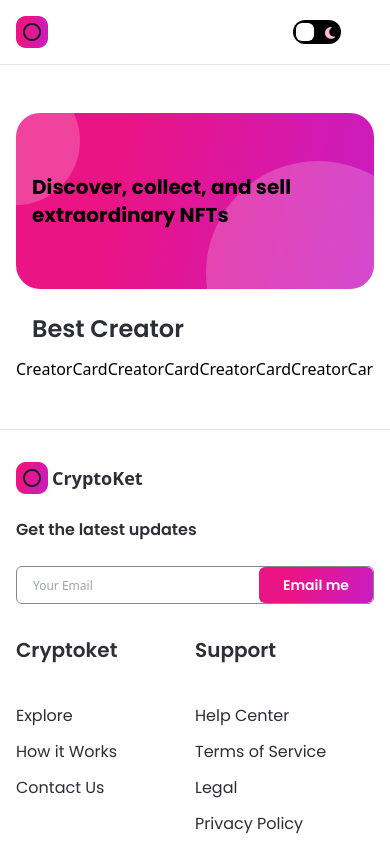
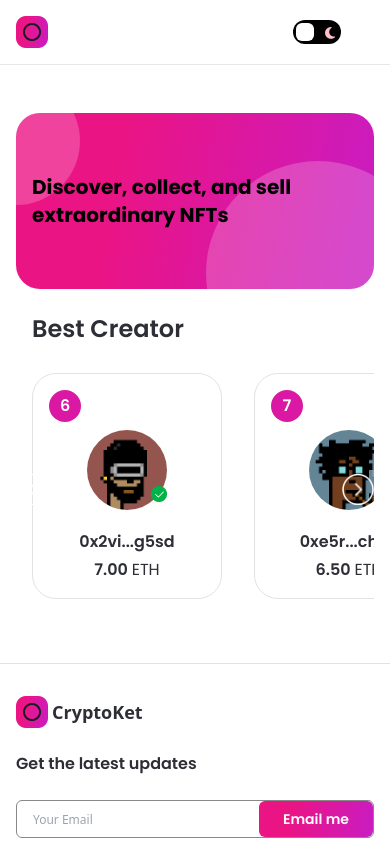
Before and after one commit to devdefifury/nft_marketplace, a Next.js app: page / in a window 390 px wide. Shown: the top 844 px of the page. Built offline with nearby package versions, Linux system fonts and the light colour scheme.

Commit message:
completed creatorcard

```diff
--- a/components/CreatorCard.jsx
+++ b/components/CreatorCard.jsx
@@ -1,5 +1,46 @@
-const CreatorCard = () => {
-  return <div>CreatorCard</div>
+import Image from 'next/image'
+
+import images from '../assets'
+
+const CreatorCard = ({ rank, creatorImage, creatorName, creatorEths }) => {
+  return (
+    <div className="min-w-190 minlg:min-w-240 dark:bg-nft-black-3 bg-white border dark:border-nft-black-3 border-nft-gray-1 rounded-3xl flex flex-col p-4 m-4">
+      <div className="w-8 h-8 bg-nft-red-violet minlg:w-10 minlg:h-10 flexCenter rounded-full">
+        <p className="font-poppins text-white font-semibold text-base minlg:text-lg">
+          {rank}
+        </p>
+      </div>
+
+      <div className="my-2 flex justify-center">
+        <div className="relative w-20 h-20 minlg:w-28">
+          <Image
+            src={creatorImage}
+            layout="fill"
+            objectFit="cover"
+            alt="creatorName"
+            className="rounded-full"
+          />
+          <div className="absolute w-4 h-4 minlg:w-7 minlg:h-7 bottom-2 -right-0">
+            <Image
+              src={images.tick}
+              layout="fill"
+              objectFit="contain"
+              alt="tick"
+            />
+          </div>
+        </div>
+      </div>
+
+      <div className="mt-3 minlg:mt-7 text-center flexCenter flex-col">
+        <p className="font-poppins dark:text-white text-nft-black-1 font-semibold text-base">
+          {creatorName}
+        </p>
+        <p className="mt-1 font-poppins dark:text-white text-nft-black-1 font-semibold text-base">
+          {creatorEths.toFixed(2)} <span className="font-normal">ETH</span>
+        </p>
+      </div>
+    </div>
+  )
 }
 
 export default CreatorCard
--- a/pages/index.js
+++ b/pages/index.js
@@ -1,12 +1,50 @@
-import { useStat, useEffect, useRef } from 'react'
+import { useState, useEffect, useRef } from 'react'
+import Image from 'next/image'
+import { useTheme } from 'next-themes'
 
 import { Banner, CreatorCard } from '../components'
 import images from '../assets'
 import { makeId } from '../utils/makeId'
 
 const Home = () => {
+  const [hideButtons, setHideButtons] = useState(false)
+  const { theme } = useTheme()
   const parentRef = useRef(null)
   const scrollRef = useRef(null)
+
+  const handleScroll = (direction) => {
+    const { current } = scrollRef
+    const { current: parent } = parentRef
+
+    const scrollAmount = window.innerWidth > 1800 ? 270 : 210
+
+    if (direction === 'left') {
+      current.scrollLeft -= scrollAmount
+    } else {
+      current.scrollLeft += scrollAmount
+    }
+  }
+
+  const isScrollable = () => {
+    const { current } = scrollRef
+    const { current: parent } = parentRef
+
+    if (current?.scrollWidth >= parent?.offsetWidth) {
+      setHideButtons(false)
+    } else {
+      setHideButtons(true)
+    }
+  }
+
+  useEffect(() => {
+    isScrollable()
+
+    window.addEventListener('resize', isScrollable)
+
+    return () => {
+      window.removeEventListener('resize', isScrollable)
+    }
+  })
 
   return (
     <div className="flex justify-center sm:px-4 p-12">
@@ -36,6 +74,38 @@ const Home = () => {
                   creatorEths={10 - i * 0.5}
                 />
               ))}
+              {!hideButtons && (
+                <>
+                  <div
+                    onClick={() => {
+                      handleScroll('left')
+                    }}
+                    className="absolute w-8 h-8 minlg:w-12 top-45 cursor-pointer left-0"
+                  >
+                    <Image
+                      src={images.left}
+                      layout="fill"
+                      objectFit="contain"
+                      alt="left_arrow"
+                      className={theme === 'light' && 'filter invert'}
+                    />
+                  </div>
+                  <div
+                    onClick={() => {
+                      handleScroll('right')
+                    }}
+                    className="absolute w-8 h-8 minlg:w-12 top-45 cursor-pointer right-0"
+                  >
+                    <Image
+                      src={images.right}
+                      layout="fill"
+                      objectFit="contain"
+                      alt="right_arrow"
+                      className={theme === 'light' && 'filter invert'}
+                    />
+                  </div>
+                </>
+              )}
             </div>
           </div>
         </div>
```
